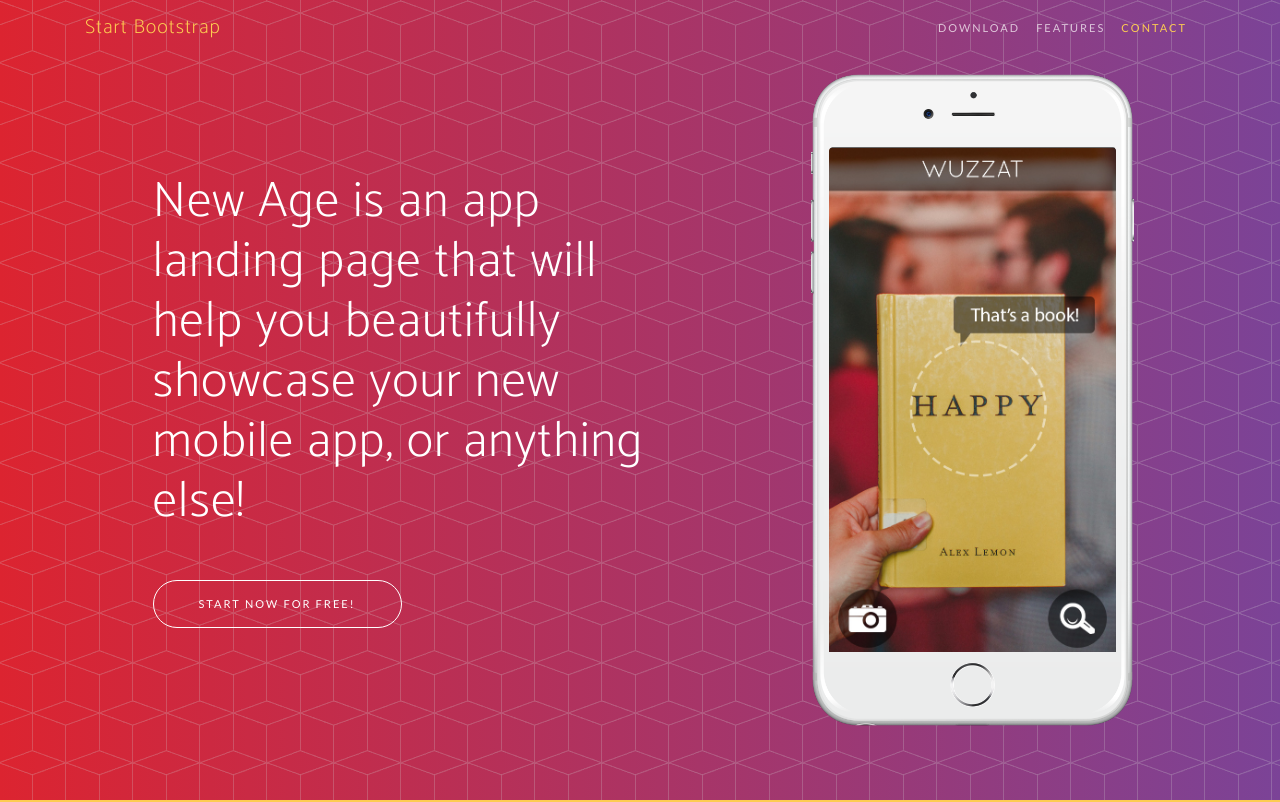
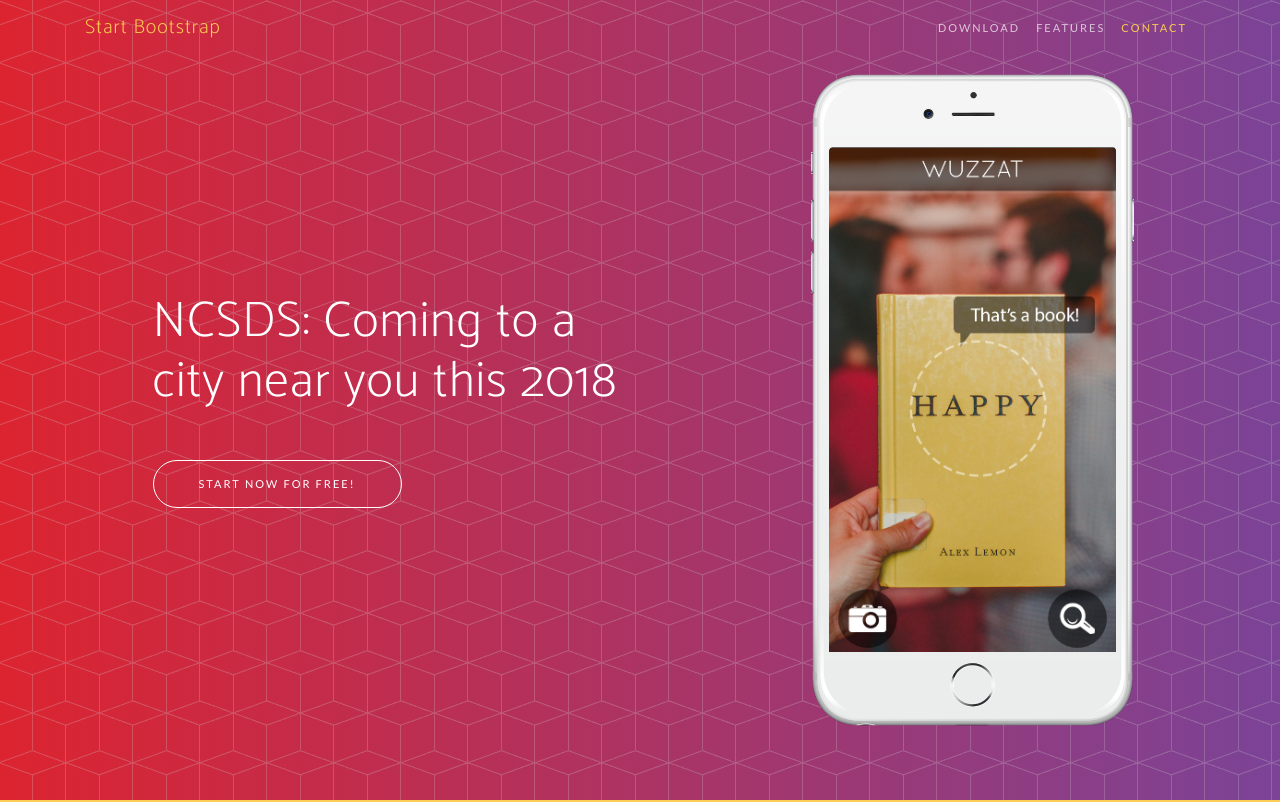
Before and after one commit to ncsds/ncsds.github.io, a plain HTML site: page index.html in a window 1280 px wide. Shown: the top 802 px of the page. Drawn offline with Linux system fonts and the light colour scheme; a web font is replaced by a local one.

Commit message:
Update index.html

```diff
--- a/index.html
+++ b/index.html
@@ -8,7 +8,7 @@
     <meta name="description" content="">
     <meta name="author" content="">
 
-    <title>New Age - Start Bootstrap Theme</title>
+    <title>NCSDS</title>
 
     <!-- Bootstrap core CSS -->
     <link href="vendor/bootstrap/css/bootstrap.min.css" rel="stylesheet">
@@ -59,7 +59,7 @@
         <div class="row h-100">
           <div class="col-lg-7 my-auto">
             <div class="header-content mx-auto">
-              <h1 class="mb-5">New Age is an app landing page that will help you beautifully showcase your new mobile app, or anything else!</h1>
+              <h1 class="mb-5">NCSDS: Coming to a city near you this 2018</h1>
               <a href="#download" class="btn btn-outline btn-xl js-scroll-trigger">Start Now for Free!</a>
             </div>
           </div>
```
